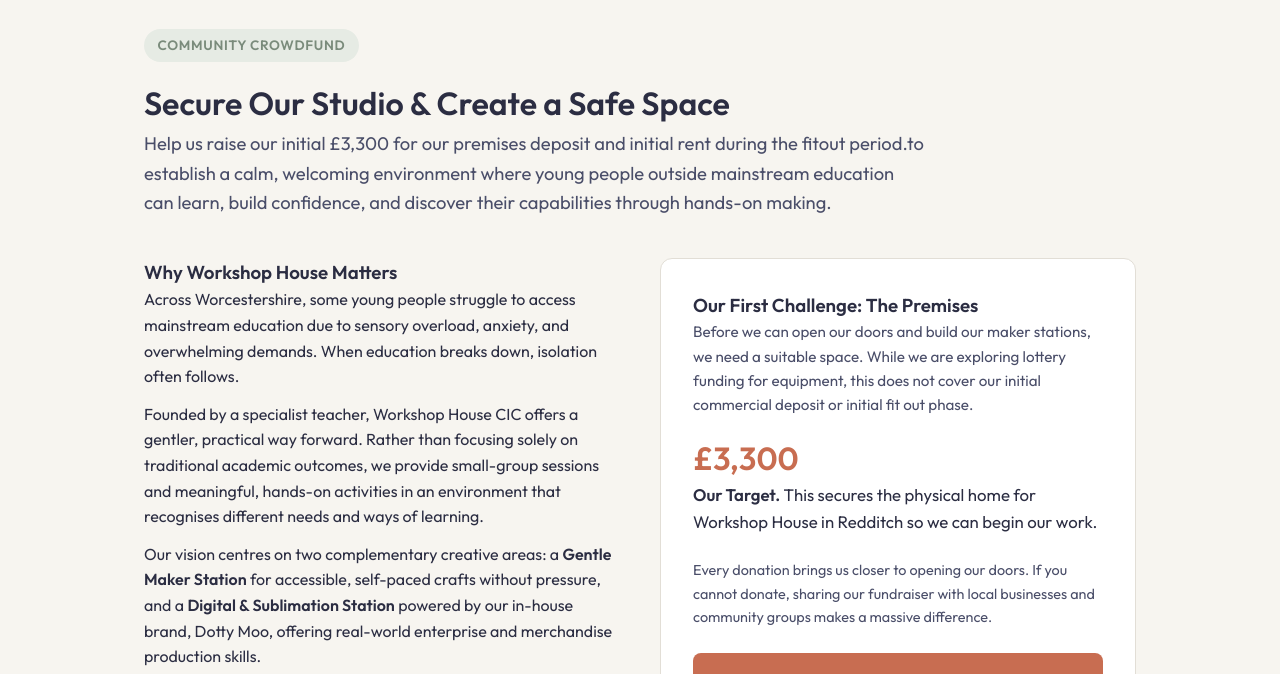
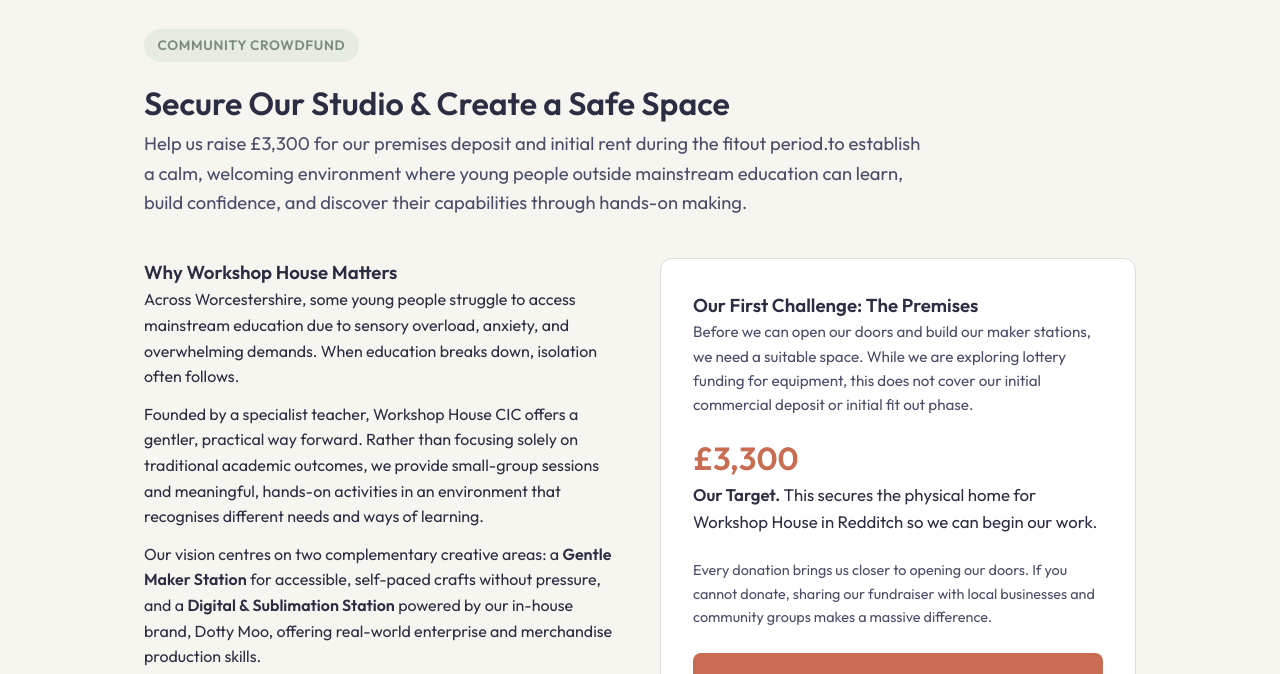
Before and after one commit to jemict/workshophouse, a plain HTML site: page support-us.html in a window 1280 px wide. Shown: the part 126-800 px from the top of the page. Drawn offline with Linux system fonts and the light colour scheme.

Commit message:
Update support-us.html

```diff
--- a/support-us.html
+++ b/support-us.html
@@ -53,7 +53,7 @@
     <span class="badge">Community Crowdfund</span>
     <h1>Secure Our Studio & Create a Safe Space</h1>
     <p class="lead-text">
-      Help us raise our initial £3,300 for our premises deposit and initial rent during the fitout period.to establish a calm, welcoming environment where young people outside mainstream education can learn, build confidence, and discover their capabilities through hands-on making.
+      Help us raise £3,300 for our premises deposit and initial rent during the fitout period.to establish a calm, welcoming environment where young people outside mainstream education can learn, build confidence, and discover their capabilities through hands-on making.
     </p>
 
     <div class="split-grid">
```
